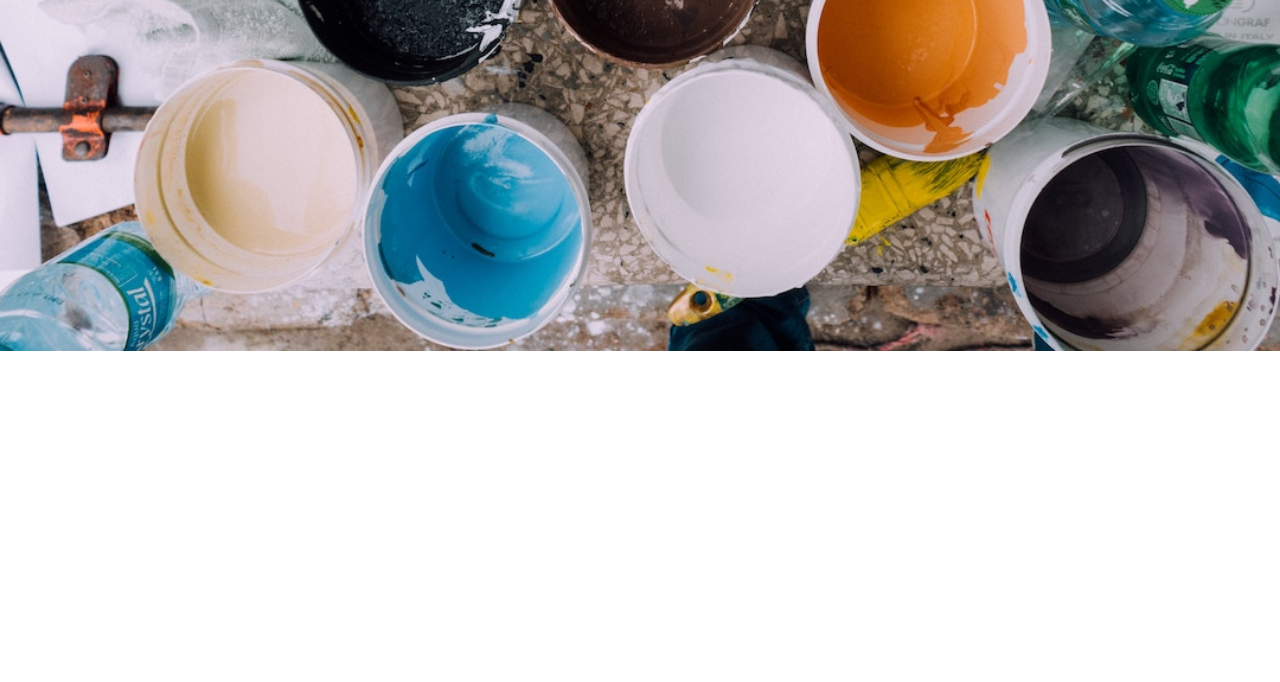
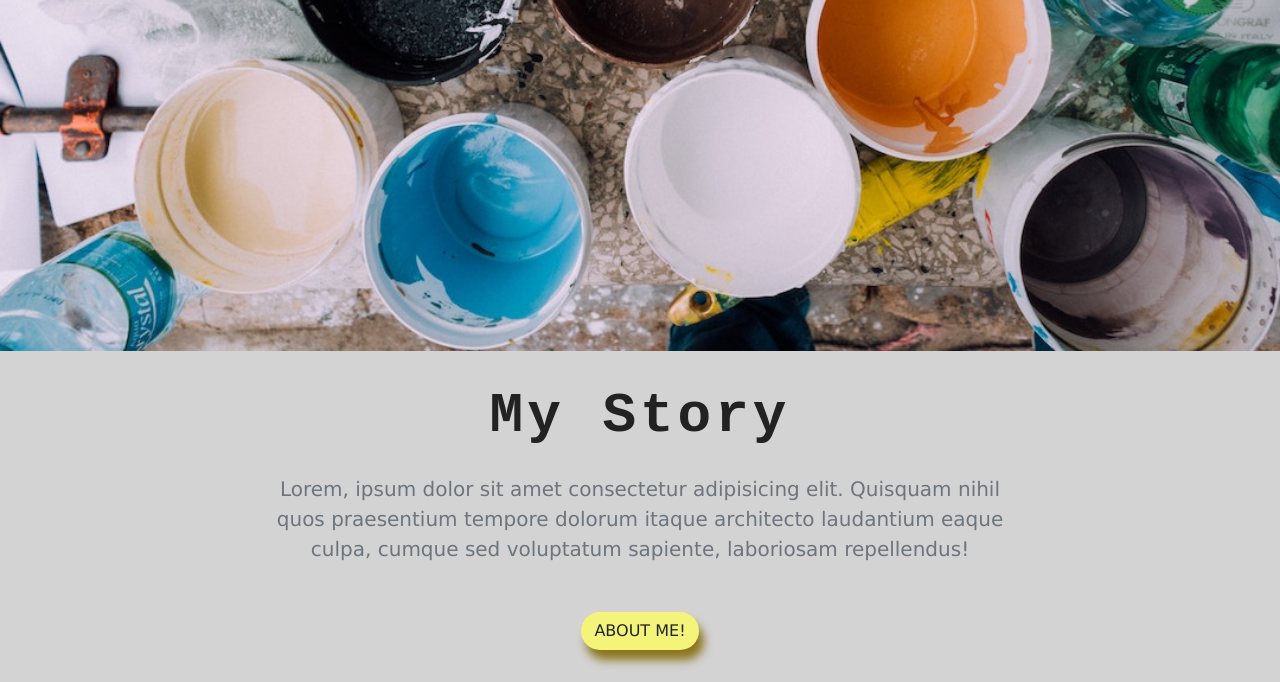
Before and after one commit to h3c70rdelAn9el/quick-art-store, a Gatsby site: page / in a window 1280 px wide. Shown: the part 537-1219 px from the top of the page. Before the commit the page ends 888 px from the top, so only its background shows below. Built offline with nearby package versions, Linux system fonts and the light colour scheme; Gatsby itself is replaced by a stand-in of ours.

Commit message:
Add the about section, about title, and button

```diff
--- /dev/null
+++ b/src/components/Title.js
@@ -0,0 +1,13 @@
+import React from 'react';
+
+const Title = ({ title }) => {
+  return (
+    <div className="row">
+    <div className="col text-center mb-3">
+      <h1 className="display-4 text-capitalize font-weight-bold">{title}</h1>
+    </div>
+    </div>
+  )
+};
+
+export default Title;
--- a/src/components/globals/BackgroundSection.js
+++ b/src/components/globals/BackgroundSection.js
@@ -1,18 +1,28 @@
 import React from 'react';
 import BackgroundImage from  'gatsby-background-image';
 
-export default function  BackgroundSection({ img, styleClass, title, children }) {
-  return (
+const BackgroundSection = ({
+  img,
+  styleClass,
+  title,
+  overlayColor,
+  children,
+}) => (
+  <div className="overlay">
     <BackgroundImage className={styleClass} fluid={img}>
-      <h1 className="title text-white text-uppercase text-center display-4 font-weight-bold" >
+      <h1 className="title text-white text-uppercase text-center display-4 font-weight-bold">
         {title}
       </h1>
       {children}
     </BackgroundImage>
-  )
-}
+  </div>
+)
 
 BackgroundSection.defaultProps = {
   title: "default title",
   styleClass: "default-background"
 }
+
+
+
+export default BackgroundSection;
--- /dev/null
+++ b/src/components/home/Info.js
@@ -0,0 +1,44 @@
+import React from 'react';
+import { Link } from 'gatsby';
+import Title from '../Title';
+
+import infoStyles from './info.module.css';
+
+// export default function info() {
+//   return (
+//     <section className="py-5">
+//       <div className="container">
+//         <div className="row">
+//           <div className="col-10 col-sm-8 mx-auto text-center">
+//             <p className="lead text-muted mb-5">
+//               Lorem, ipsum dolor sit amet consectetur adipisicing elit. Quisquam nihil quos praesentium tempore dolorum itaque architecto laudantium eaque culpa, cumque sed voluptatum sapiente, laboriosam repellendus!
+//             </p>
+//           </div>
+//         </div>
+//       </div>
+
+//     </section>
+//   )
+// }
+
+const Info = () => (
+  <section className= {infoStyles.aboutsection}>
+    <div className="container">
+      <Title title="My story" />
+      <div className="row">
+        <div className="col-10 col-sm-8 mx-auto text-center">
+          <p className="lead text-muted mb-5">
+            Lorem, ipsum dolor sit amet consectetur adipisicing elit. Quisquam
+            nihil quos praesentium tempore dolorum itaque architecto laudantium
+            eaque culpa, cumque sed voluptatum sapiente, laboriosam repellendus!
+          </p>
+          <Link to="/about/">
+            <button className="btn btn-yellow text-uppercase">About me!</button>
+          </Link>
+        </div>
+      </div>
+    </div>
+  </section>
+)
+
+export default Info;
--- /dev/null
+++ b/src/components/home/info.module.css
@@ -0,0 +1,4 @@
+.aboutsection {
+  background-color: lightgray;
+  padding: 2rem;
+}
--- a/src/components/layout.css
+++ b/src/components/layout.css
@@ -33,8 +33,24 @@ h1, h2, h3, h4, h5, h6 {
   display: flex;
   align-items: center;
   justify-content: center;
-  background-color: linear-gradient(to bottom rgba(226, 218, 180, 0.5), rgba(100, 91, 43, 0.5));
+  background-color: linear-gradient(to bottom rgba(70, 80, 226, 0.5), rgba(100, 91, 43, 0.5));
   /* background: black; */
   background-position: center;
   background-size: cover;
 }
+
+.btn {
+  border-radius: 30px;
+  box-shadow: 5px 10px 10px var(--mainBrown) ;
+}
+
+.btn-yellow {
+  background-color: var(--mainYellow) ;
+
+}
+
+.btn-yellow:hover {
+  background-color: var(--mainBrown);
+  transition: all .3s ease-in;
+  color: var(--mainYellow);
+}
--- a/src/pages/index.js
+++ b/src/pages/index.js
@@ -4,6 +4,7 @@ import { Link, graphql, StaticQuery } from "gatsby"
 import Layout from "../components/layout"
 import SEO from "../components/seo";
 import BackgroundSection from "../components/globals/BackgroundSection";
+import Info from "../components/home/info";
 
 
 const IndexPage = ({ data }) => (
@@ -19,6 +20,7 @@ const IndexPage = ({ data }) => (
         title="Art Scratch"
         styleClass="default-background"
       />
+      <Info />
     </Layout>
   </div>
 )
```
